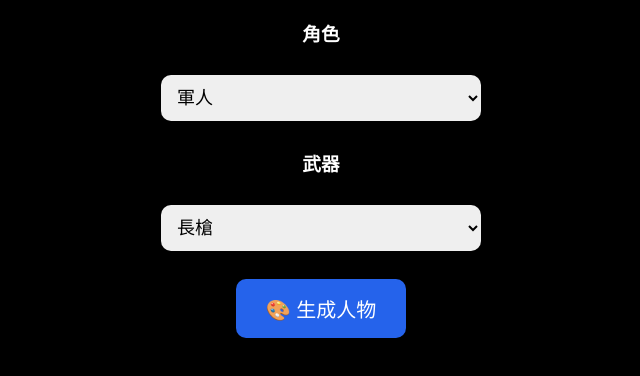
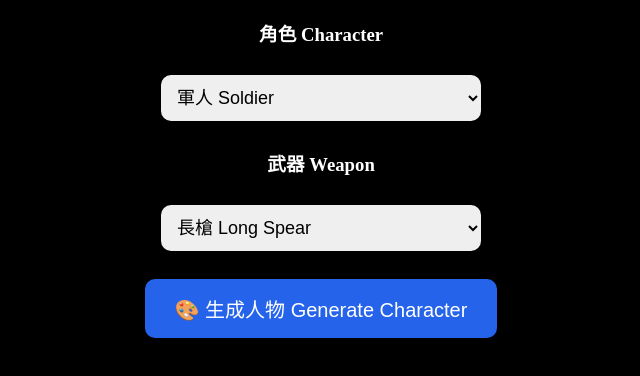
Before and after one commit to eric990313/shadow-puppet-ai0510, a website: page index.html in a window 1280 px wide. Shown: the part 90-466 px from the top of the page, without its empty margins (319-959 px from the left). Drawn offline with Linux system fonts and the light colour scheme.

Commit message:
Update index.html

```diff
--- a/index.html
+++ b/index.html
@@ -248,36 +248,53 @@ rotate(1deg);
 
 <h1>AI皮影戲人物生成器</h1>
 
-<h3>角色</h3>
+<h3>角色 Character</h3>
 
 <select id="character">
 
-<option>軍人</option>
-<option>警察</option>
-<option>吸血鬼</option>
-<option>卡通老鼠</option>
-<option>偵探</option>
-<option>小木偶</option>
-<option>人魚</option>
-<option>妖怪</option>
-<option>平民</option>
-<option>漁人</option>
-<option>獸人</option>
+<option value="軍人">軍人 Soldier</option>
+
+<option value="警察">警察 Police Officer</option>
+
+<option value="吸血鬼">吸血鬼 Vampire</option>
+
+<option value="卡通老鼠">卡通老鼠 Cartoon Mouse</option>
+
+<option value="偵探">偵探 Detective</option>
+
+<option value="小木偶">小木偶 Wooden Puppet</option>
+
+<option value="人魚">人魚 Mermaid</option>
+
+<option value="妖怪">妖怪 Fantasy Monster</option>
+
+<option value="平民">平民 Villager</option>
+
+<option value="漁人">漁人 Fisherman</option>
+
+<option value="獸人">獸人 Orc Warrior</option>
 
 </select>
 
-<h3>武器</h3>
+<h3>武器 Weapon</h3>
 
 <select id="weapon">
 
-<option>長槍</option>
-<option>刀</option>
-<option>劍</option>
-<option>盾牌</option>
-<option>法杖</option>
-<option>棒球棍</option>
-<option>手槍</option>
-<option>手榴彈</option>
+<option value="長槍">長槍 Long Spear</option>
+
+<option value="刀">刀 Knife</option>
+
+<option value="劍">劍 Sword</option>
+
+<option value="盾牌">盾牌 Shield</option>
+
+<option value="法杖">法杖 Magic Staff</option>
+
+<option value="棒球棍">棒球棍 Baseball Bat</option>
+
+<option value="手槍">手槍 Pistol</option>
+
+<option value="手榴彈">手榴彈 Grenade</option>
 
 </select>
 
@@ -285,7 +302,7 @@ rotate(1deg);
 
 <button onclick="generateImage()">
 
-🎨 生成人物
+🎨 生成人物 Generate Character
 
 </button>
 
@@ -426,7 +443,7 @@ document.getElementById("weapon").value
 
 document.getElementById("roleInfo")
 .innerHTML =
-"角色：" +
+"角色 Character：" +
 character.cn +
 " (" +
 character.en +
@@ -434,12 +451,12 @@ character.en +
 
 document.getElementById("weaponInfo")
 .innerHTML =
-"武器：" +
+"武器 Weapon：" +
 weapon.weapon;
 
 document.getElementById("actionInfo")
 .innerHTML =
-"動作：" +
+"動作 Weapon：" +
 weapon.action;
 const prompt = `
 
@@ -490,7 +507,7 @@ masterpiece
 `;
 document.getElementById("loading")
 .innerHTML =
-"🎨 AI生成中，請稍候...";
+"🎨 AI生成中，請稍候... AI is generating; please wait...";
 
 fetch(
 "https://shadow-puppet-ai0510.vercel.app/api/generate",
@@ -528,7 +545,7 @@ img.classList.add("show");
 
 document.getElementById("loading")
 .innerHTML =
-"✅ 生成完成";
+"✅ 生成完成 Complete";
 
 }
 else{
```
